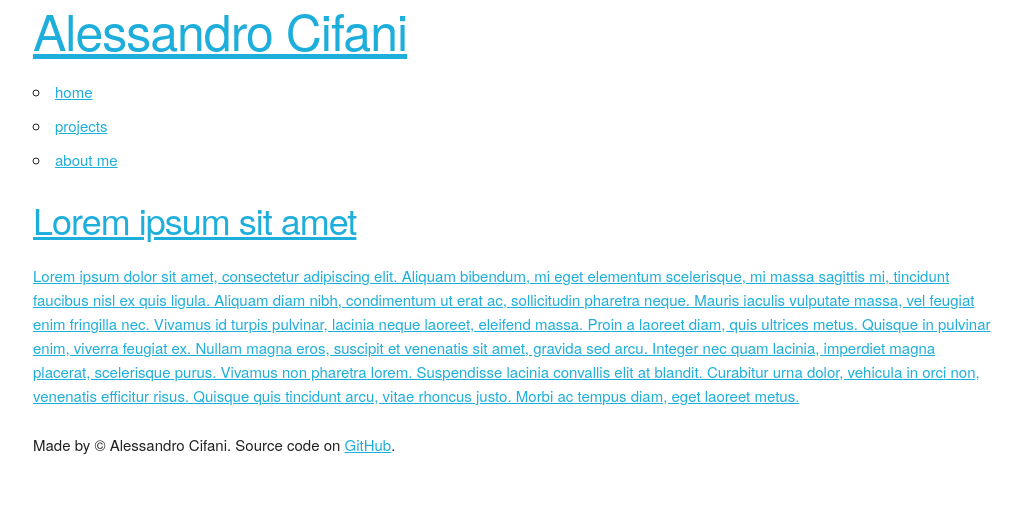
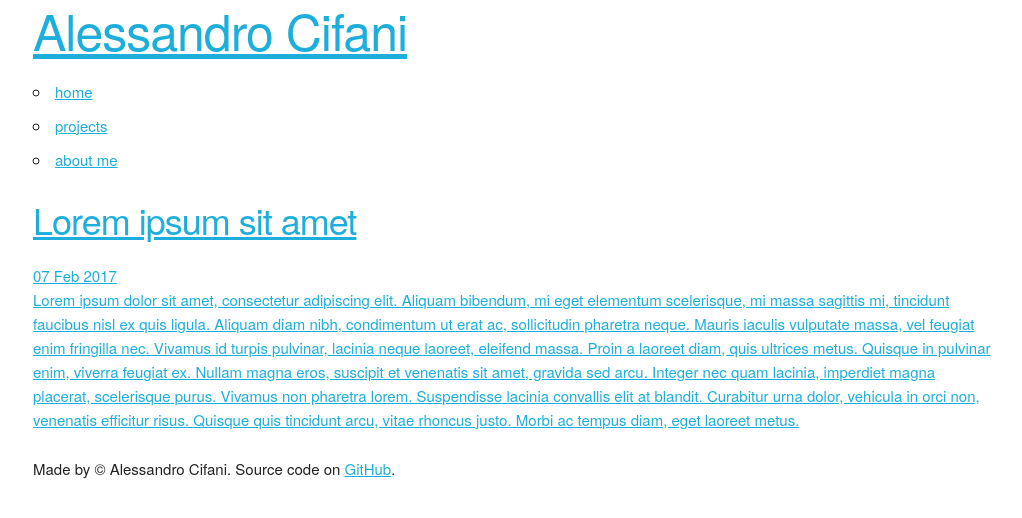
Before and after one commit to acifani/acifani.github.com, a Jekyll site: the page built from index.html, in a window 1280 px wide. Shown: the top 518 px of the page, without its empty margins (127-1149 px from the left). Built offline with Jekyll 4.4.1, drawn with Linux system fonts in a browser that asks for light colours; the list of posts is cut into pages by our own code.

Commit message:
Added date on posts in homepage

```diff
--- a/index.html
+++ b/index.html
@@ -5,7 +5,7 @@ layout: default
     {% for post in site.posts limit:5 %}
         <a href="{{ post.url }}">
             <h3>{{ post.title }}</h3>
-            <span class="published"></span>
+            <span class="published">{{ post.date | date_to_string }}</span>
             <p>{{ post.excerpt | strip_html }}</p>
         </a>
         <div class="separator"></div>
```
